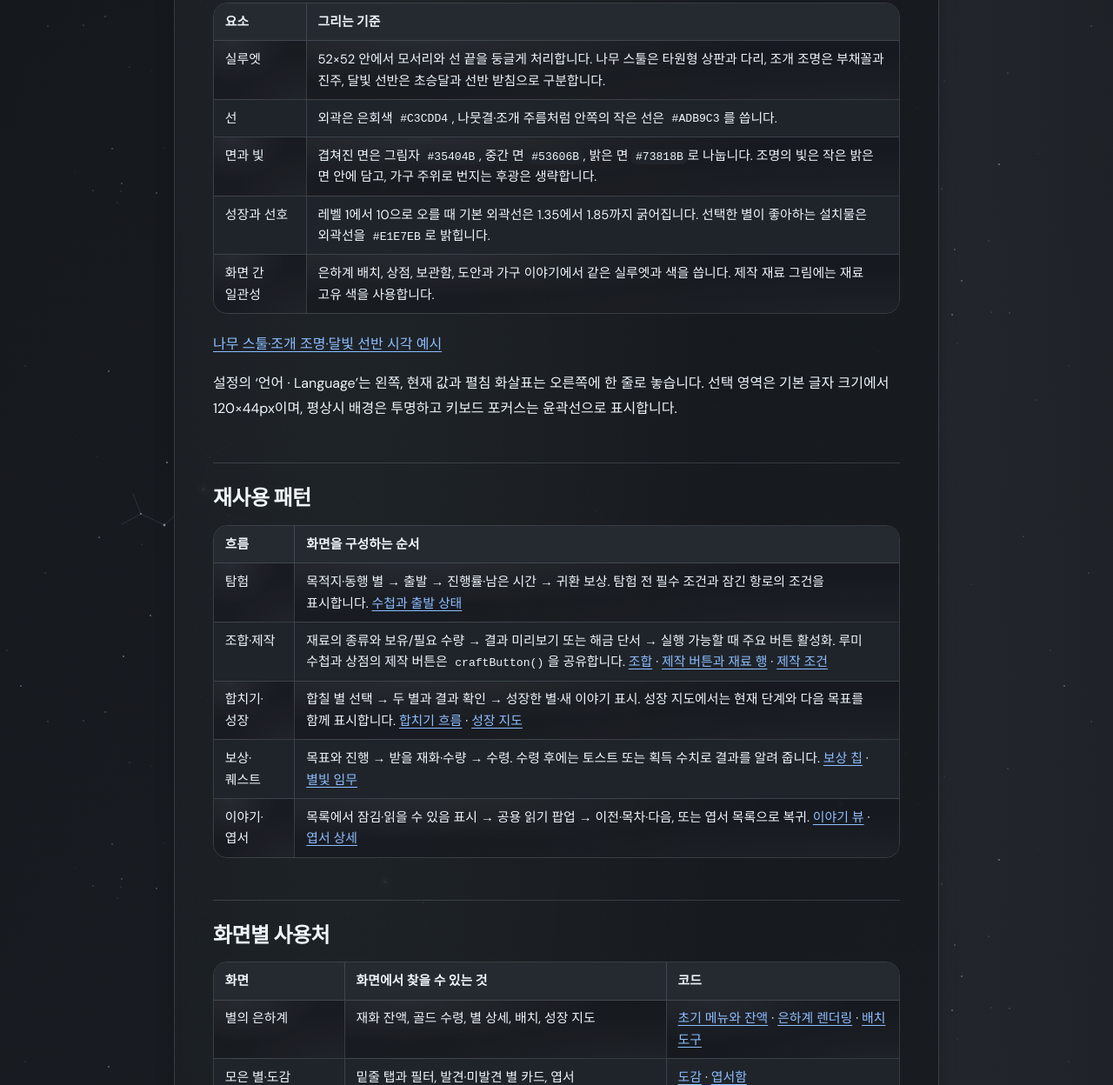
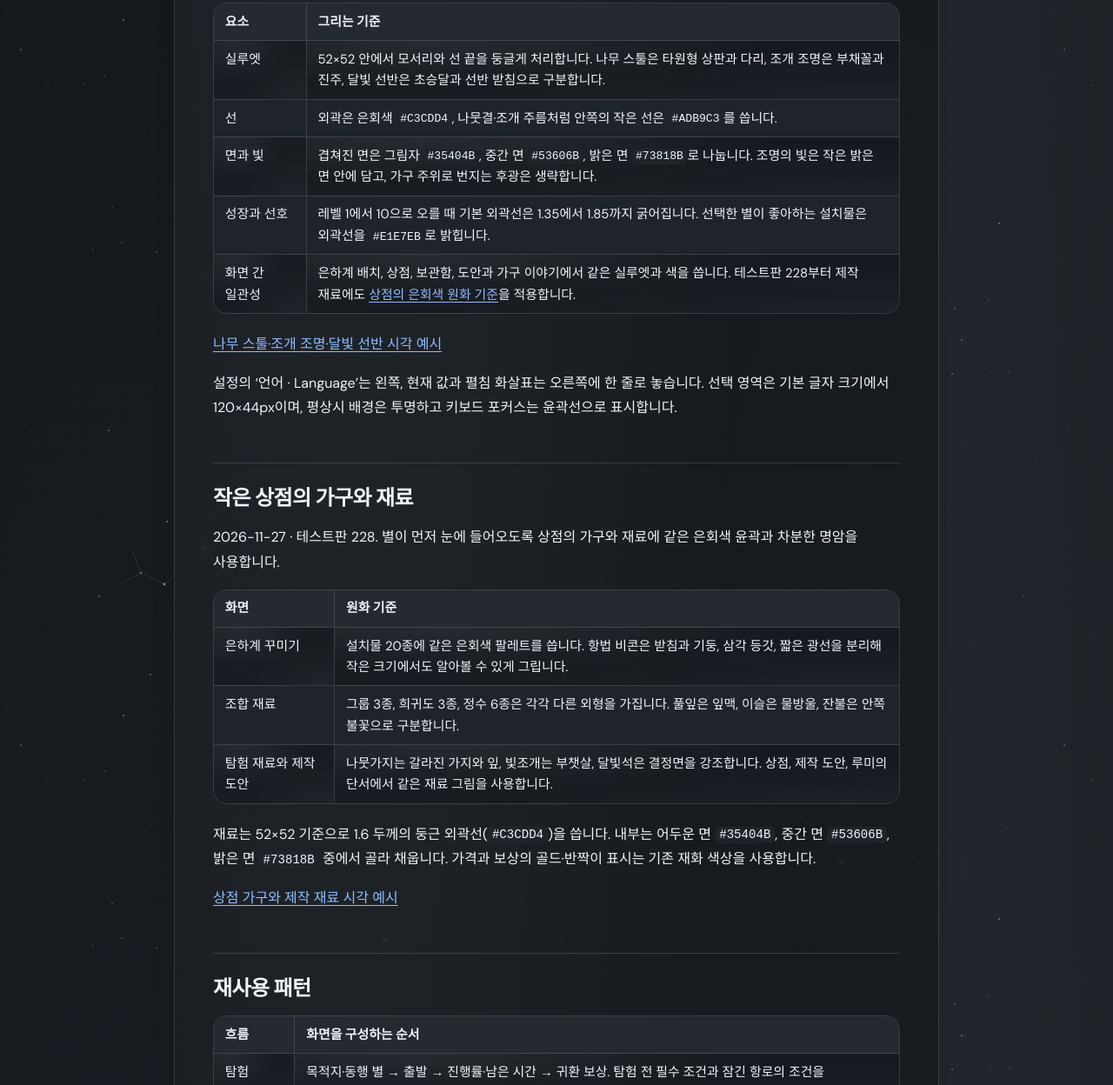
Before and after one commit to crazyjamy/lmmwiki, a plain HTML site: page docs/wiki/design-guide.html in a window 1280 px wide. Shown: the part 3342-4590 px from the top of the page at 87% size. Drawn offline with Linux system fonts and the light colour scheme.

Commit message:
작은 상점의 가구와 재료 원화 기준 및 예시 갱신

```diff
--- a/docs/wiki/design-guide.html
+++ b/docs/wiki/design-guide.html
@@ -302,8 +302,8 @@ href="https://github.com/crazyjamy/dustgame/blob/1c4270da10a3fc41dfb3204d2d14a50
 </tr>
 <tr class="even">
 <td>가구와 재료</td>
-<td>52×52. 테스트판 227의 가구는 아래 은회색 원화 기준을 따릅니다.
-재료는 <code>#716281</code> 1.6. 나무 스툴·조개 조명·달빛 선반을
+<td>52×52. 가구와 재료는 <a href="#작은-상점의-가구와-재료">작은 상점의
+가구와 재료</a> 기준을 따릅니다. 나무 스툴·조개 조명·달빛 선반을
 상점·수첩·보관함·은하계에서 같은 원화로 표시. <a
 href="https://github.com/crazyjamy/dustgame/blob/1c4270da10a3fc41dfb3204d2d14a50c515b4c35/icons.mjs#L44-L52">그림과
 성장 점</a> · <a
@@ -361,7 +361,9 @@ href="https://github.com/crazyjamy/dustgame/blob/1c4270da10a3fc41dfb3204d2d14a50
 <tr class="odd">
 <td>화면 간 일관성</td>
 <td>은하계 배치, 상점, 보관함, 도안과 가구 이야기에서 같은 실루엣과 색을
-씁니다. 제작 재료 그림에는 재료 고유 색을 사용합니다.</td>
+씁니다. 테스트판 228부터 제작 재료에도 <a
+href="#작은-상점의-가구와-재료">상점의 은회색 원화 기준</a>을
+적용합니다.</td>
 </tr>
 </tbody>
 </table>
@@ -370,6 +372,42 @@ href="https://github.com/crazyjamy/dustgame/blob/1c4270da10a3fc41dfb3204d2d14a50
 <p>설정의 ‘언어 · Language’는 왼쪽, 현재 값과 펼침 화살표는 오른쪽에 한
 줄로 놓습니다. 선택 영역은 기본 글자 크기에서 120×44px이며, 평상시
 배경은 투명하고 키보드 포커스는 윤곽선으로 표시합니다.</p>
+<h2 id="작은-상점의-가구와-재료">작은 상점의 가구와 재료</h2>
+<p>2026-11-27 · 테스트판 228. 별이 먼저 눈에 들어오도록 상점의 가구와
+재료에 같은 은회색 윤곽과 차분한 명암을 사용합니다.</p>
+<table>
+<thead>
+<tr class="header">
+<th>화면</th>
+<th>원화 기준</th>
+</tr>
+</thead>
+<tbody>
+<tr class="odd">
+<td>은하계 꾸미기</td>
+<td>설치물 20종에 같은 은회색 팔레트를 씁니다. 항법 비콘은 받침과 기둥,
+삼각 등갓, 짧은 광선을 분리해 작은 크기에서도 알아볼 수 있게
+그립니다.</td>
+</tr>
+<tr class="even">
+<td>조합 재료</td>
+<td>그룹 3종, 희귀도 3종, 정수 6종은 각각 다른 외형을 가집니다. 풀잎은
+잎맥, 이슬은 물방울, 잔불은 안쪽 불꽃으로 구분합니다.</td>
+</tr>
+<tr class="odd">
+<td>탐험 재료와 제작 도안</td>
+<td>나뭇가지는 갈라진 가지와 잎, 빛조개는 부챗살, 달빛석은 결정면을
+강조합니다. 상점, 제작 도안, 루미의 단서에서 같은 재료 그림을
+사용합니다.</td>
+</tr>
+</tbody>
+</table>
+<p>재료는 52×52 기준으로 1.6 두께의 둥근 외곽선(<code>#C3CDD4</code>)을
+씁니다. 내부는 어두운 면 <code>#35404B</code>, 중간 면
+<code>#53606B</code>, 밝은 면 <code>#73818B</code> 중에서 골라 채웁니다.
+가격과 보상의 골드·반짝이 표시는 기존 재화 색상을 사용합니다.</p>
+<p><a href="../design-examples/index.html#furniture-art">상점 가구와
+제작 재료 시각 예시</a></p>
 <h2 id="재사용-패턴">재사용 패턴</h2>
 <table>
 <thead>
```
Also changed, not shown: docs/design-examples/index.html (+5 -4 lines), docs/index.html (+2 -0 lines), docs/wiki/log.html (+10 -0 lines), docs/wiki/sources.html (+6 -0 lines), 4 other files.
